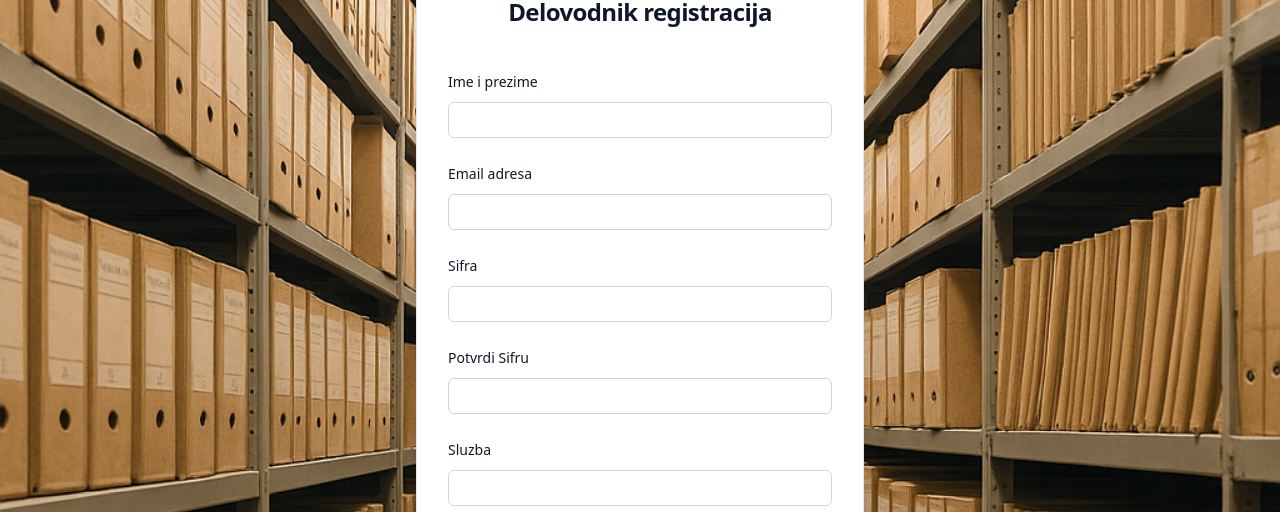
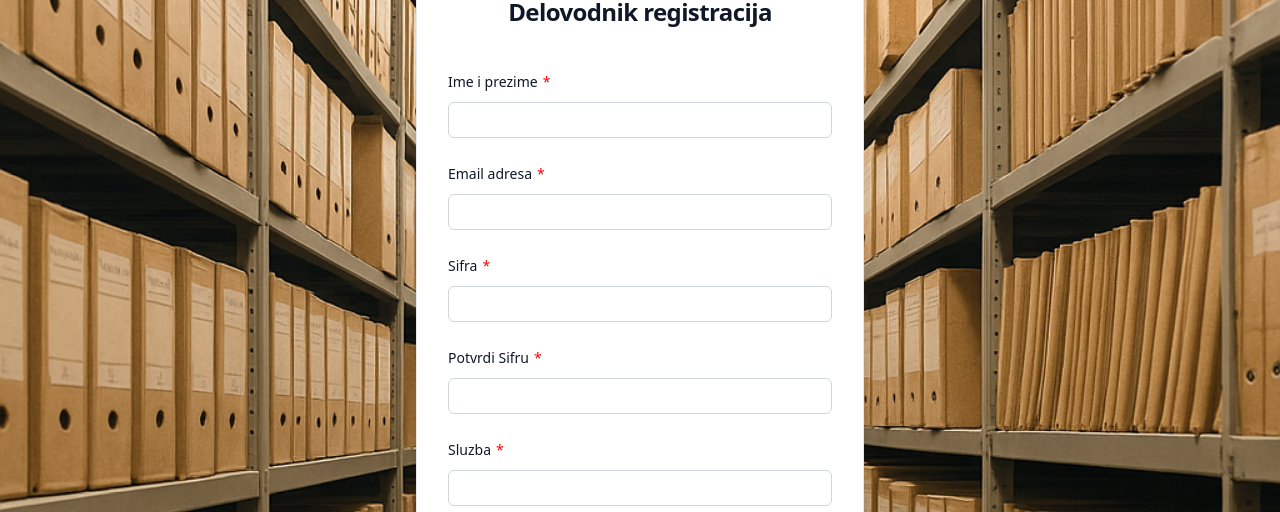
Before and after one commit to Mlekce/DelovodnikApp-Frontend, a React (Vite) app: page /register in a window 1280 px wide. Shown: the part 144-656 px from the top of the page. Built offline with nearby package versions, Linux system fonts and the light colour scheme.

Commit message:
index.css small change

```diff
--- a/src/index.css
+++ b/src/index.css
@@ -12,3 +12,9 @@
     background-size: cover;
     background-attachment: fixed;
 }
+
+#register label::after {
+    content: "*";
+    color: red;
+    margin-left: 5px;
+}
```
